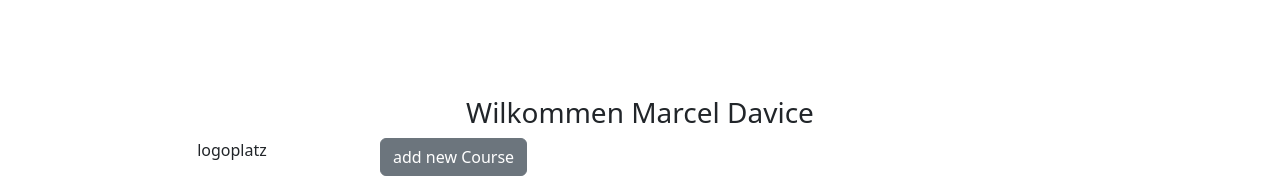
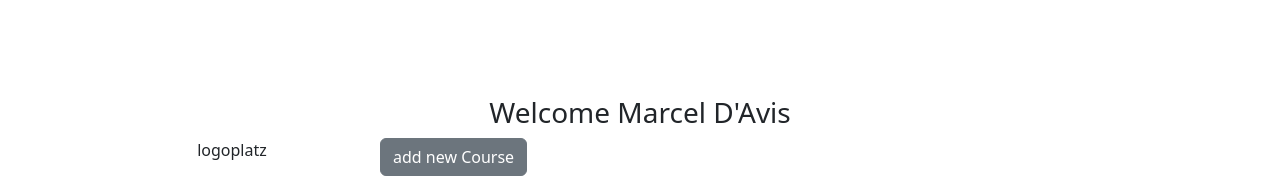
Before and after one commit to j0lev/swipeback-frontend, a React (Vite) app: page /doz in a window 1280 px wide. Shown: the top 186 px of the page. Built offline with nearby package versions, Linux system fonts and the light colour scheme.

Commit message:
correcting some spelling errors

```diff
--- a/src/routes/dozentpage.jsx
+++ b/src/routes/dozentpage.jsx
@@ -12,7 +12,7 @@ function Dozentpage() {
             <div className="container">
                 <div className="row">
                     <div className="col-12 justify-content-center">
-                        <h3>Wilkommen Marcel Davice</h3>
+                        <h3>Welcome Marcel D'Avis</h3>
 
                     </div>
                 </div>
--- a/src/routes/newCourses.jsx
+++ b/src/routes/newCourses.jsx
@@ -310,7 +310,7 @@ function NewCourse() {
 
                             </div>
                             <div className="row">
-                                <div className="col-3"><h4>after lecutre swipe questions</h4></div>
+                                <div className="col-3"><h4>After lecutre swipe questions</h4></div>
                                 <div className="col-9">
                                     <div className="card p-0">
                                         <div className="card-body">
```
